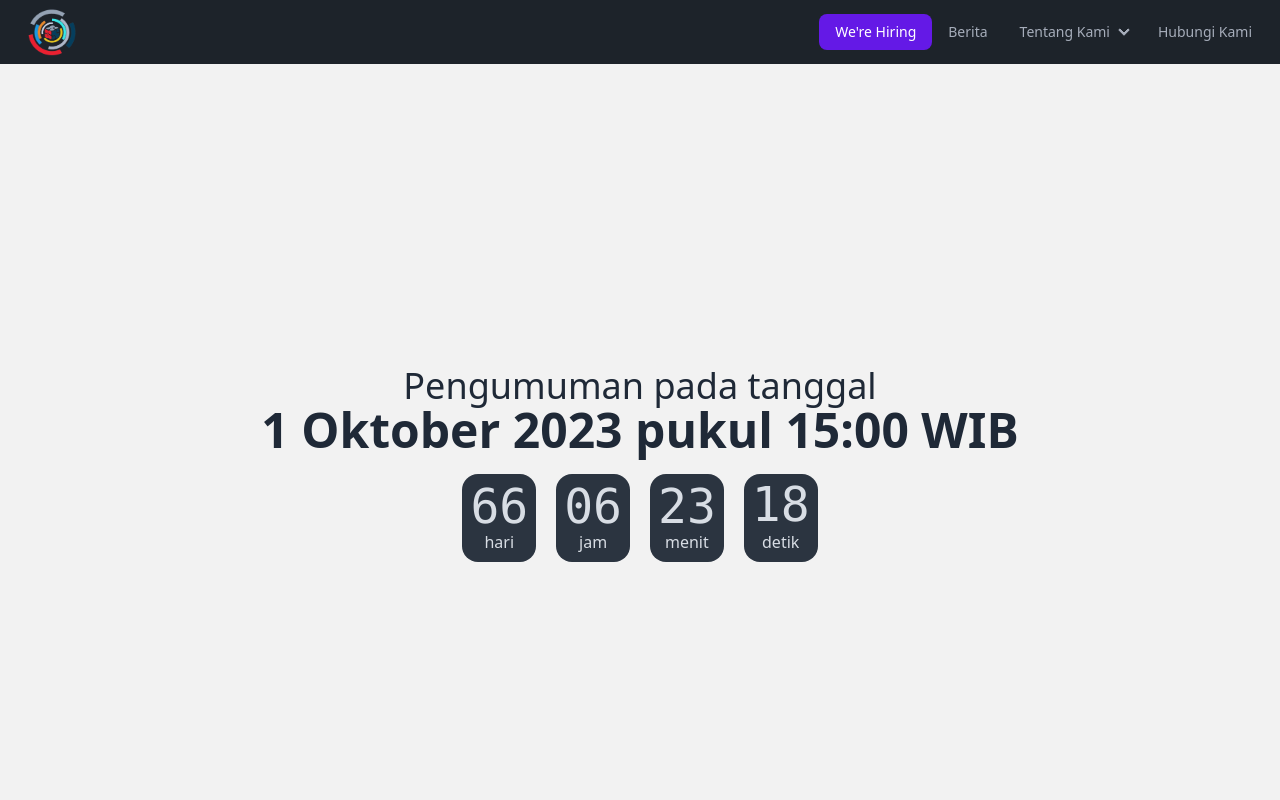
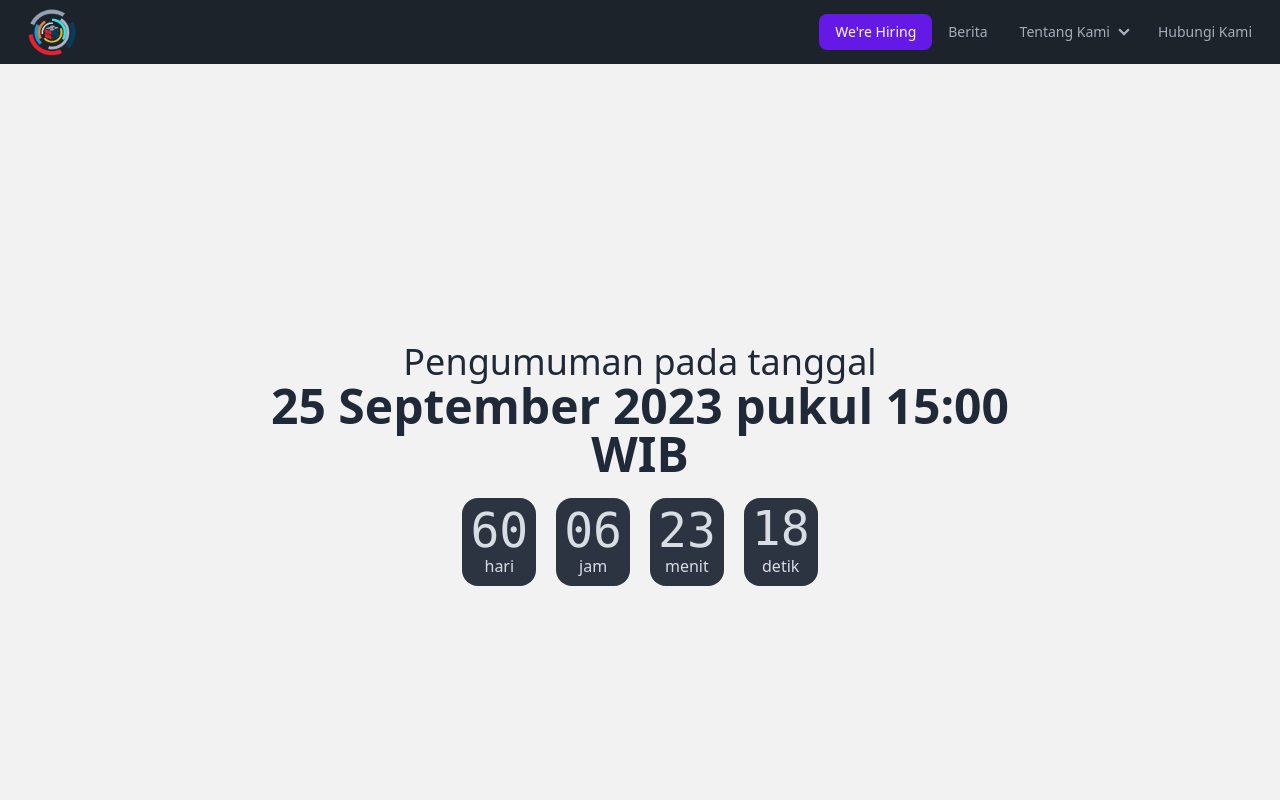
Before and after one commit to Andrew-Kwok/web-ppsn-frontend, a Next.js app: page /oprec/pengumuman in a window 1280 px wide. Shown: the top 800 px of the page. Built offline with nearby package versions, Linux system fonts and the light colour scheme.

Commit message:
edit countdown to Sep 25 (#9)
* edit countodnw

* edit countdown page

```diff
--- a/src/pages/oprec/pengumuman/index.tsx
+++ b/src/pages/oprec/pengumuman/index.tsx
@@ -72,7 +72,7 @@ export default function Page() {
 
     useEffect(() => {
         const timer = setInterval(() => {
-            const countDownDate = new Date("Oct 1, 2023 15:00:00 GMT+0700").getTime();
+            const countDownDate = new Date("Sep 25, 2023 15:00:00 GMT+0700").getTime();
             const now = new Date().getTime();
             const distance = countDownDate - now;
 
@@ -98,7 +98,7 @@ export default function Page() {
                 <div className="hero-content text-center">
                     <div className="max-w-3xl">
                         <h2 className="text-4xl"> Pengumuman pada tanggal </h2>
-                        <h1 className='text-5xl font-bold'> 1 Oktober 2023 pukul 15:00 WIB </h1>
+                        <h1 className='text-5xl font-bold'> 25 September 2023 pukul 15:00 WIB </h1>
                         <div className="grid grid-flow-col gap-5 text-center auto-cols-max mt-5 justify-center">
                             <div className="flex flex-col p-2 bg-neutral rounded-box text-neutral-content">
                                 <span className="countdown font-mono text-5xl">
```
